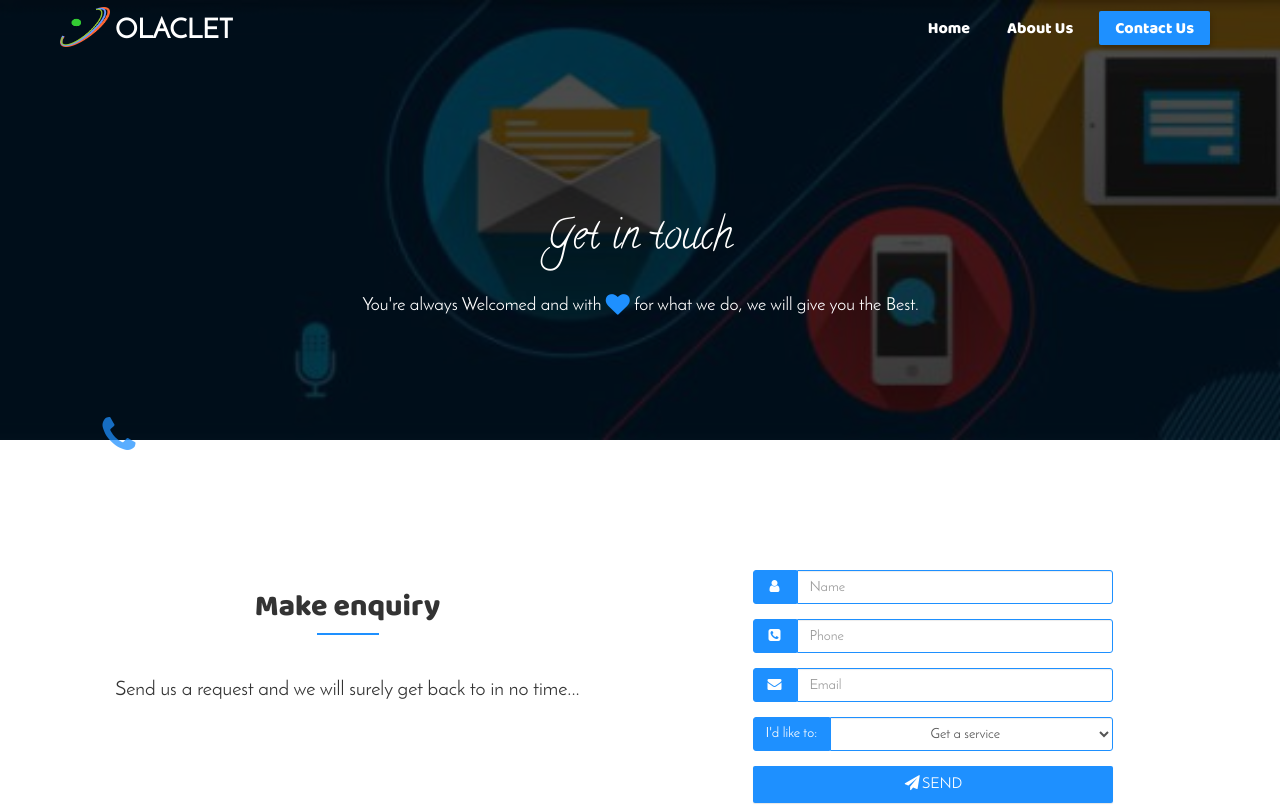
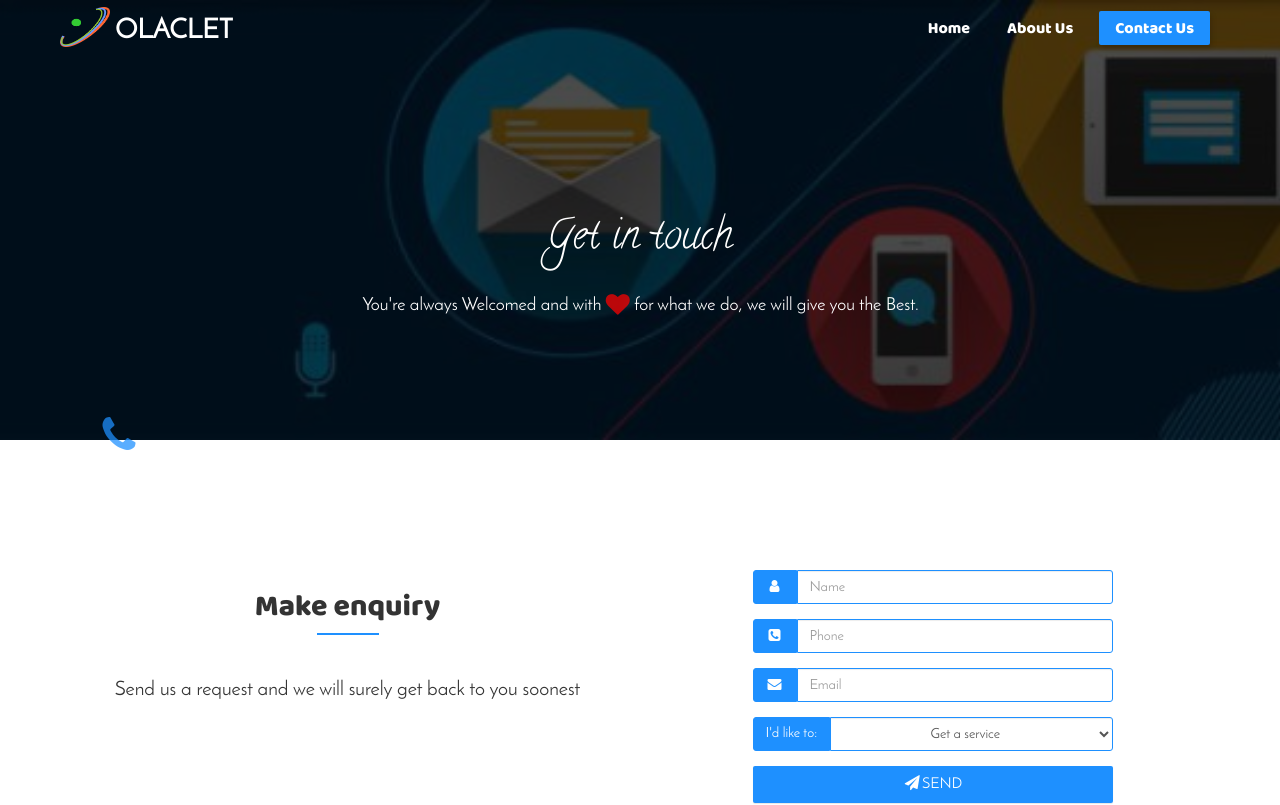
Before and after one commit to johnnytec22/Olaclet, a plain HTML site: page pages/contact.html in a window 1280 px wide. Shown: the top 805 px of the page. Drawn offline with Linux system fonts and the light colour scheme.

Commit message:
heart color changed to red

```diff
--- a/pages/contact.html
+++ b/pages/contact.html
@@ -53,7 +53,7 @@
                 <div id="header-info" class="text-center" >
                     <h1 class="animated shake">Get in touch</h1>
                     <br>
-                    <p class="animated bounceIn">You're always Welcomed and with <i style="color: dodgerblue;" class="fa fa-heart fa-lg"></i> for what we do, we will give you the Best.</p>
+                    <p class="animated bounceIn">You're always Welcomed and with <i style="color: red;" class="fa fa-heart fa-lg animated infinite flash"></i> for what we do, we will give you the Best.</p>
                 </div>
             </div>
 
@@ -69,7 +69,7 @@
                         <div class="col-lg-6 col-md-6 col-sm-6 col-xs-12">
                             <h2>Make enquiry</h2>
                             <hr class="title-line" >
-                            <h3 id="form_paragraph">Send us a request and we will surely get back to in no time...</h3>
+                            <h3 id="form_paragraph">Send us a request and we will surely get back to you soonest</h3>
                         </div>
 
                         <!--contact or request form-->
```
